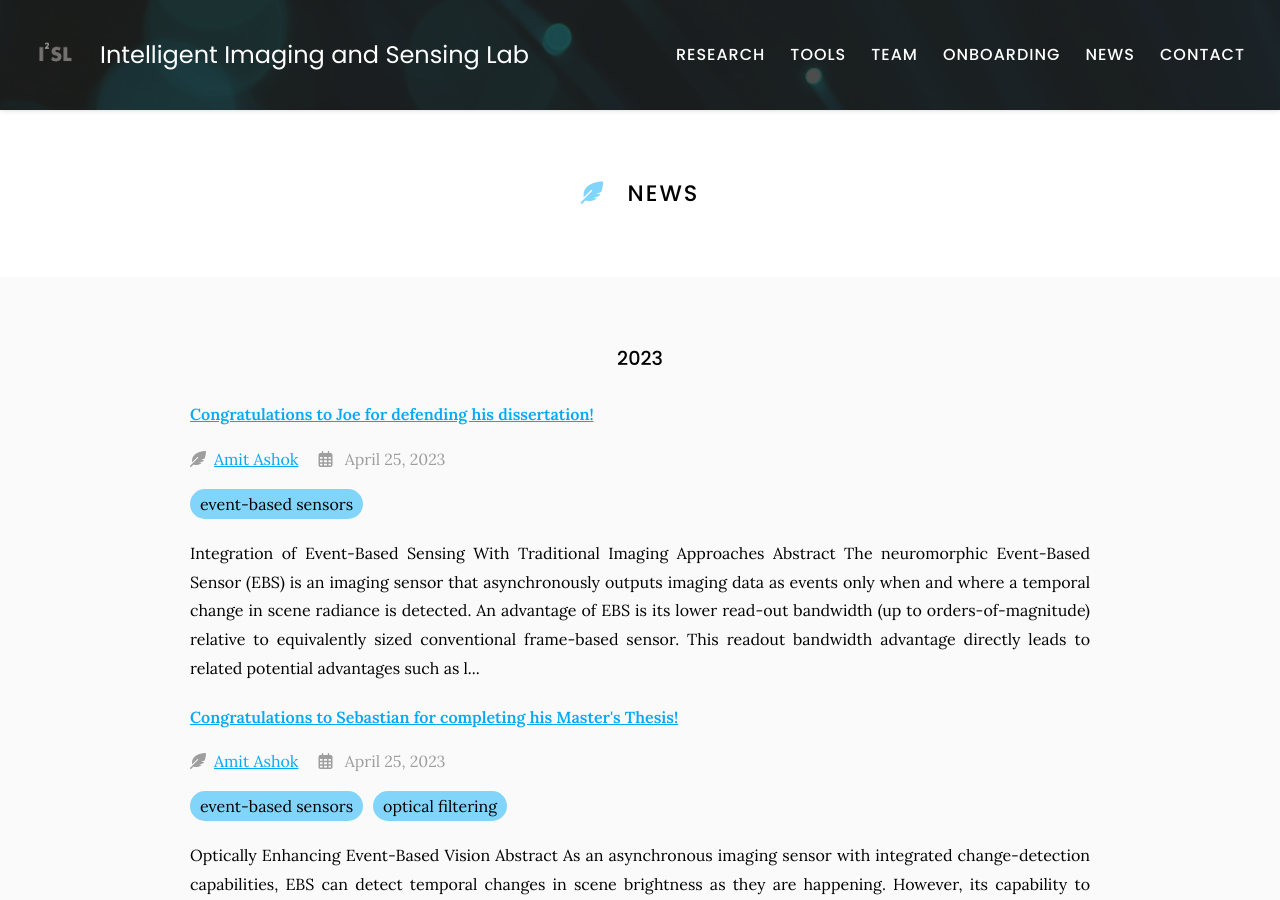
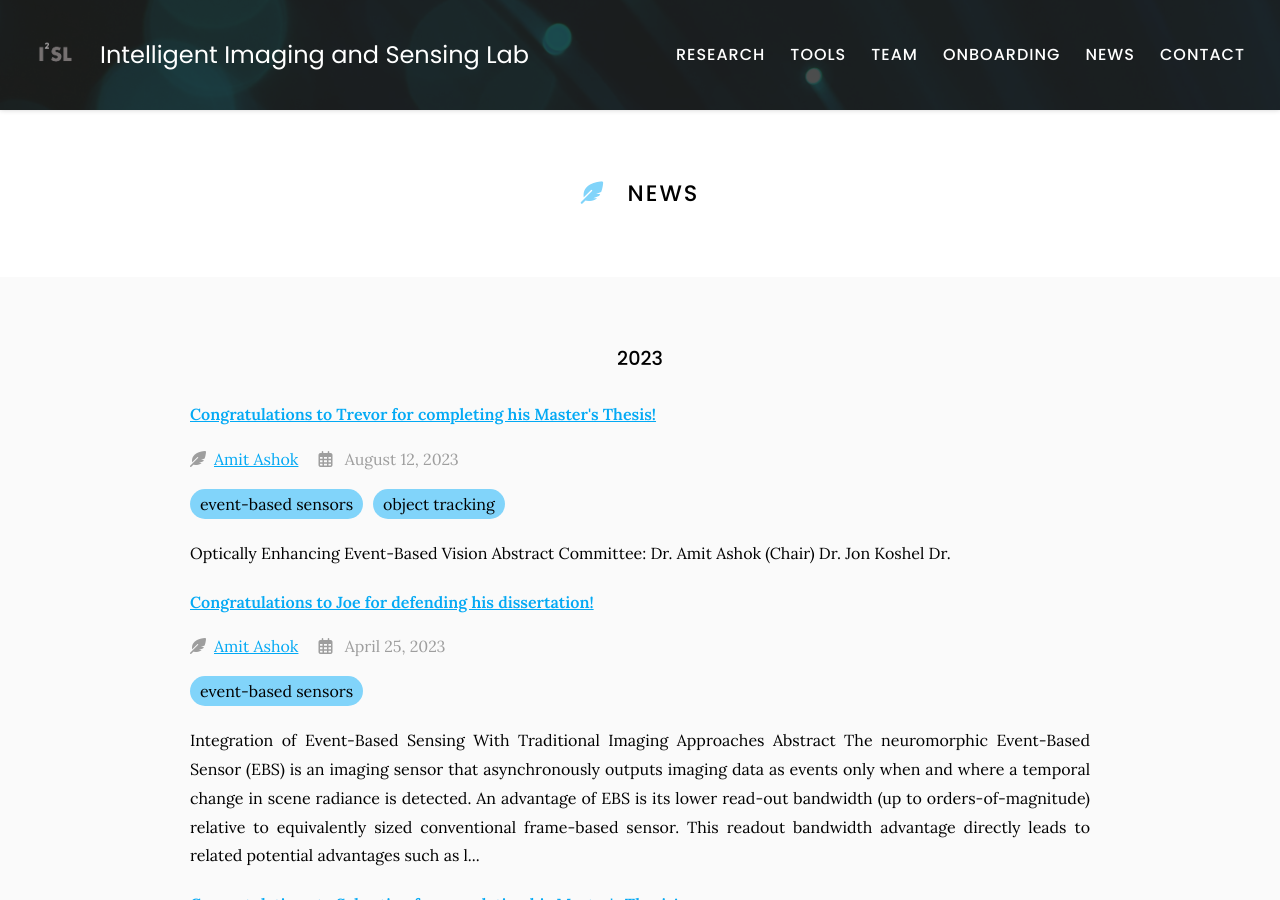
Before and after one commit to I2SL/I2SL-Website, a Jekyll site: the page built from news/index.md, in a window 1280 px wide and 900 px high. Built offline with Jekyll 4.4.1, drawn with Linux system fonts in a browser that asks for light colours.

Commit message:
Posted Trevor's thesis defense!

```diff
--- /dev/null
+++ b/_posts/2023-08-12-trevor-schlack-thesis-defense.md
@@ -0,0 +1,18 @@
+---
+title: Congratulations to Trevor for completing his Master's Thesis!
+tags:
+  - event-based sensors
+  - object tracking
+author: Amit Ashok
+member: amit-ashok
+---
+
+# Optically Enhancing Event-Based Vision
+
+### Abstract
+
+
+**Committee:**
+- Dr. Amit Ashok (Chair)
+- Dr. Jon Koshel
+- Dr.
```
Also changed, not shown: _members/joseph-cox.md (+1 -1 lines), _members/sebastian-valencia.md (+1 -1 lines), _members/trevor-schlack.md (+1 -1 lines), images/headshots/jacob-trzaska.jpg.
